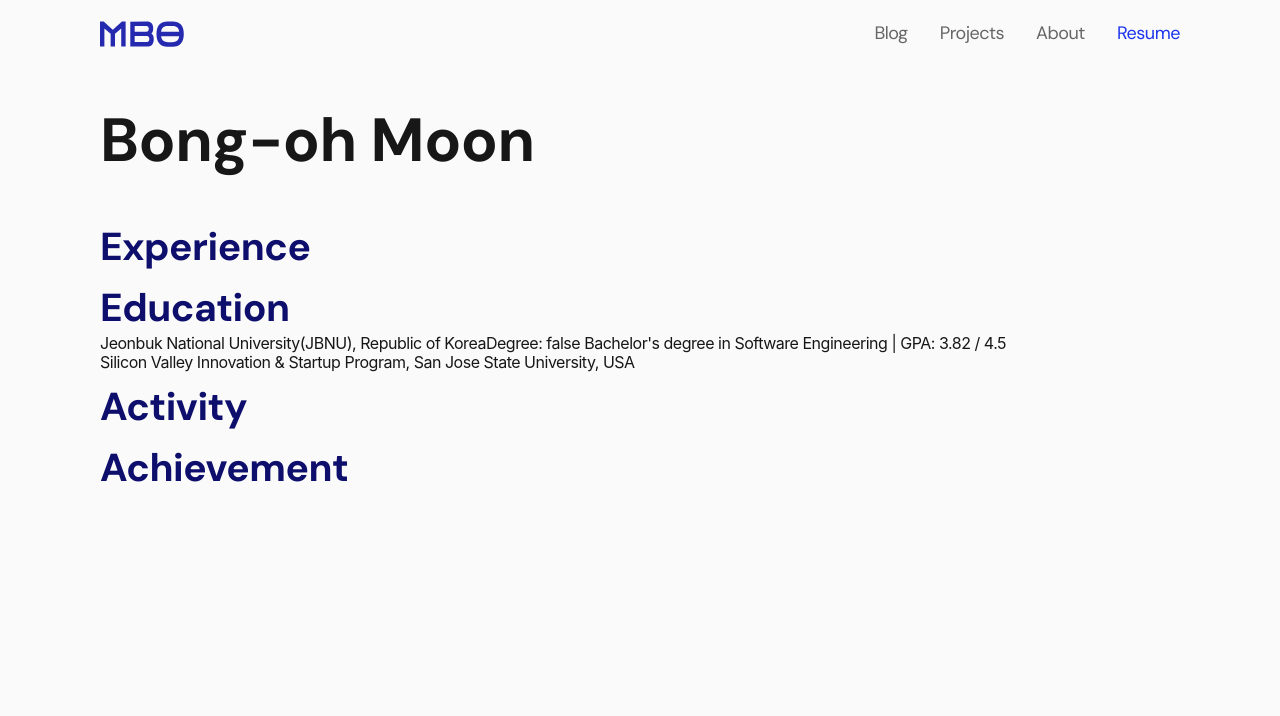
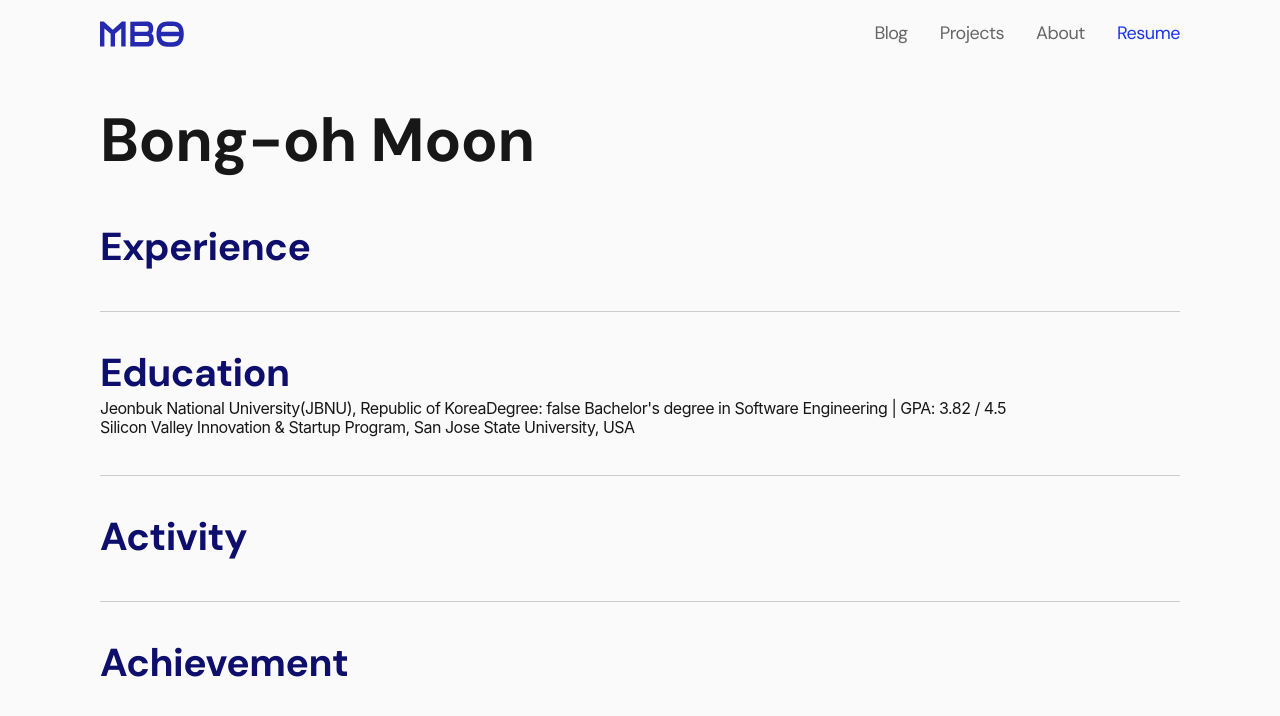
Before and after one commit to bonomoon/portfolio, a Next.js app in the folder apps/web/: page /resume in a window 1280 px wide. Shown: the top 716 px of the page. Built offline with nearby package versions, Linux system fonts and the light colour scheme; a web font is replaced by a local one.

Commit message:
chore(client): add gap style between sections. - #15

```diff
--- a/apps/web/src/components/templates/ResumeLayout.tsx
+++ b/apps/web/src/components/templates/ResumeLayout.tsx
@@ -1,3 +1,4 @@
+import styled from "styled-components";
 import AchievementSection from "@components/organisms/resume/AchievementSection";
 import ActivitySection from "@components/organisms/resume/ActivitySection";
 import EducationSection from "@components/organisms/resume/EducationSection";
@@ -9,6 +10,14 @@ import {
   ExperienceType,
   SkillType,
 } from "@components/organisms/resume/types";
+
+const SectionWrapper = styled.div`
+  &:not(:last-child) {
+    border-bottom: 1px solid #ccc;
+    padding-bottom: 2rem;
+    margin-bottom: 2rem;
+  }
+`;
 
 /**
  * Resume Layout Props
@@ -42,9 +51,16 @@ const ResumeLayout: React.FC<ResumeLayoutProps> = ({
 }) => {
   return (
     <div>
-      <ExperienceSection items={experienceList} />
-      <EducationSection items={educationList} />
-      <ActivitySection items={activityList} />
+      <SectionWrapper>
+        <ExperienceSection items={experienceList} />
+      </SectionWrapper>
+      <SectionWrapper>
+        <EducationSection items={educationList} />
+      </SectionWrapper>
+      {/* <SkillSection items={skillList} /> */}
+      <SectionWrapper>
+        <ActivitySection items={activityList} />
+      </SectionWrapper>
       <AchievementSection items={achievementList} />
     </div>
   );
```
